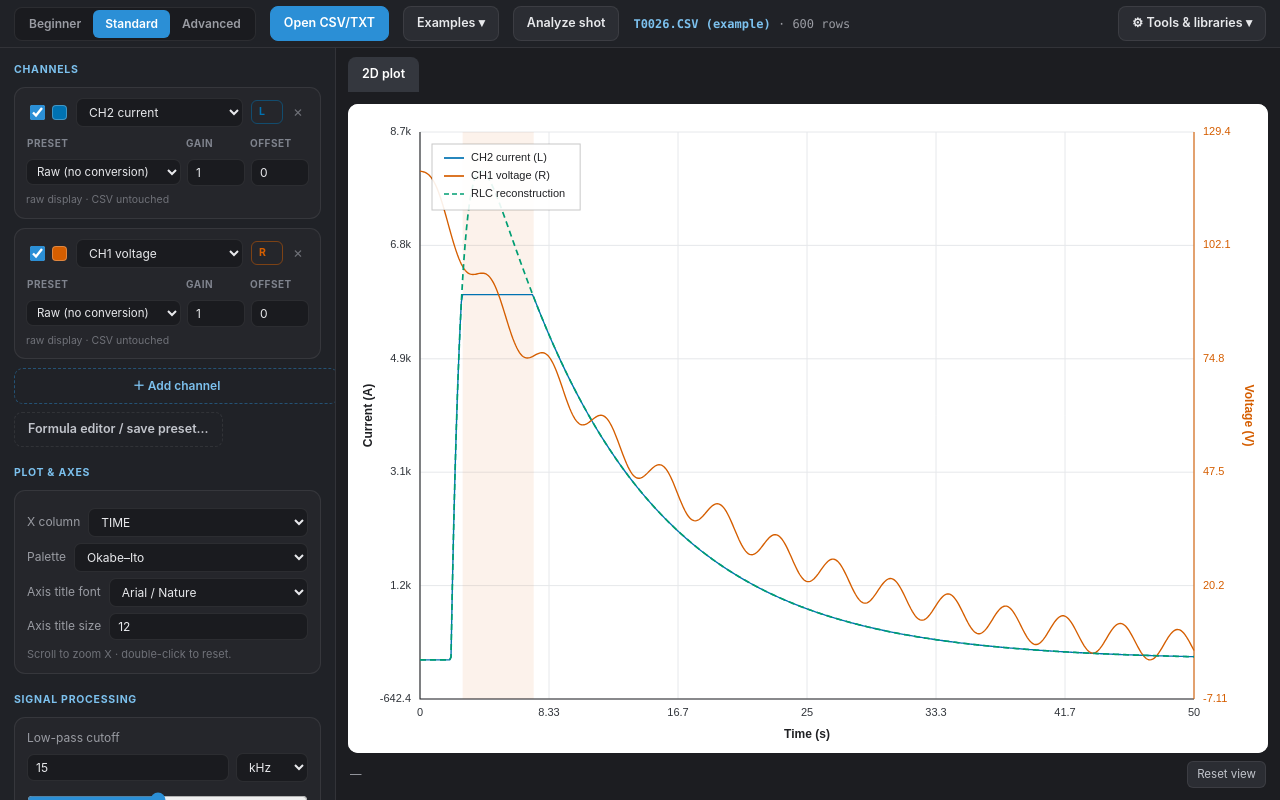
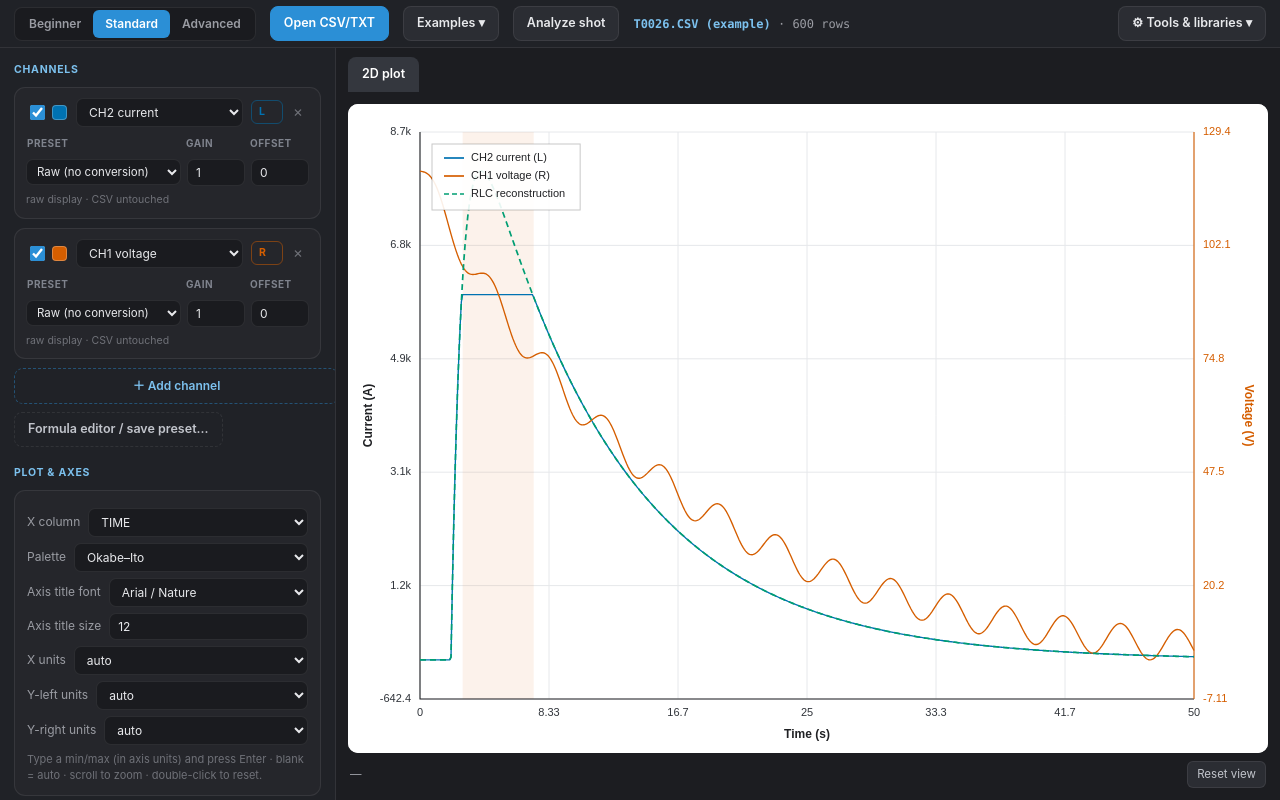
Before and after one commit to jeannelson247/Scope-Analyzer, a plain HTML site: page scope_web/index.html in a window 1280 px wide. Both pictures are taken after a click on the button "Reset view". Drawn offline with Linux system fonts and the light colour scheme.

Commit message:
fix(lite): presets dropdown refresh + working X/Y range inputs + unit-scale dropdowns (CS87)

```diff
--- a/scope_web/index.html
+++ b/scope_web/index.html
@@ -229,9 +229,16 @@
           <div class="row"><label>Palette</label><select id="palette" title="Publication-safe series colour palette"></select></div>
           <div class="row" data-min="standard"><label>Axis title font</label><select id="axisTitleFont" title="Font used for X/Y axis titles in the plot and SVG export"></select></div>
           <div class="row" data-min="standard"><label>Axis title size</label><input type="text" id="axisTitleSize" value="12" title="Axis title font size in pixels/points for canvas and SVG export"></div>
+          <div class="row"><label>X units</label><select id="xScale" title="Display scale for the time axis (s / ms / µs / ns)"></select></div>
           <div class="row" data-min="advanced"><label>X min</label><input type="text" id="xmin" placeholder="auto"></div>
           <div class="row" data-min="advanced"><label>X max</label><input type="text" id="xmax" placeholder="auto"></div>
-          <div class="hint">Scroll to zoom X · double-click to reset.</div>
+          <div class="row"><label>Y-left units</label><select id="yScaleL" title="Display scale for the left axis (e.g. A / kA / mA)"></select></div>
+          <div class="row" data-min="advanced"><label>Y-left min</label><input type="text" id="yminL" placeholder="auto"></div>
+          <div class="row" data-min="advanced"><label>Y-left max</label><input type="text" id="ymaxL" placeholder="auto"></div>
+          <div class="row"><label>Y-right units</label><select id="yScaleR" title="Display scale for the right axis (e.g. A / kA / mA)"></select></div>
+          <div class="row" data-min="advanced"><label>Y-right min</label><input type="text" id="yminR" placeholder="auto"></div>
+          <div class="row" data-min="advanced"><label>Y-right max</label><input type="text" id="ymaxR" placeholder="auto"></div>
+          <div class="hint">Type a min/max (in axis units) and press Enter · blank = auto · scroll to zoom · double-click to reset.</div>
         </div>
       </div>
       <div class="sec" data-min="standard">
@@ -358,7 +365,8 @@
     function close(){ pop.remove(); document.removeEventListener("mousedown",onout,true); }
     setTimeout(()=>document.addEventListener("mousedown",onout,true),0);
   }
-  const state = { loaded:null, channels:[], density:"standard", view:null, overlay:null, satOverlay:null, presets:[], exampleGuides:{} };
+  const state = { loaded:null, channels:[], density:"standard", view:null, overlay:null, satOverlay:null, presets:[], exampleGuides:{},
+                  xScale:"auto", yScale:{L:"auto",R:"auto"}, yOverride:{L:null,R:null} };
   const RAW_PRESET = "__raw__";
   const UNIT_FACTORS = {Hz:1, kHz:1e3, MHz:1e6, GHz:1e9};
   const MIN_CUTOFF_HZ = 1;
@@ -430,7 +438,11 @@
     return hz>0 ? "lowpass(("+base+"), t, "+hz.toPrecision(10)+")" : base;
   }
   function renderChannels(){
+    if(!state.presets.length && !state._presetsFetching && bridge() && bridge().list_presets){
+      state._presetsFetching=true; loadPresets().then(()=>{ state._presetsFetching=false; });
+    }
     const host=$("#channelList"); host.innerHTML="";
+    initAxisControls();          // refresh axis unit options for the loaded data
     const cols = state.loaded ? [state.loaded.x_col, ...state.loaded.y_cols] : [];
     state.channels.forEach(ch=>{
       const card=document.createElement("div"); card.className="card ch-card";
@@ -645,14 +657,14 @@
   function seriesFor(ch){ return ch.series || (state.loaded && state.loaded.series[ch.name]); }
   function labelFor(ch){ return ch.displayName || ch.name; }
   function visibleChannels(){ return state.channels.filter(c=>c.enabled&&seriesFor(c)); }
-  function xrange(){
-    if(state.view) return state.view;
+  function xrangeAuto(){
     let lo=Infinity,hi=-Infinity;
     visibleChannels().forEach(c=>{const s=seriesFor(c); if(!s||!s.x.length)return;
       lo=Math.min(lo,s.x[0]); hi=Math.max(hi,s.x[s.x.length-1]);});
     if(!isFinite(lo)){lo=0;hi=1;} if(lo===hi) hi=lo+1; return {x0:lo,x1:hi};
   }
-  function yrange(side){
+  function xrange(){ return state.view || xrangeAuto(); }
+  function yrangeAuto(side){
     let lo=Infinity,hi=-Infinity; const {x0,x1}=xrange();
     visibleChannels().filter(c=>c.axis===side).forEach(c=>{const s=seriesFor(c); if(!s)return;
       for(let i=0;i<s.x.length;i++){ if(s.x[i]<x0||s.x[i]>x1)continue; const v=s.y[i];
@@ -661,6 +673,53 @@
       if(xx<x0||xx>x1)continue; const v=state.overlay.y[i]; if(v<lo)lo=v; if(v>hi)hi=v;} }
     if(!isFinite(lo)){lo=0;hi=1;} if(lo===hi){hi=lo+1;}
     const pad=(hi-lo)*0.08; return {y0:lo-pad,y1:hi+pad};
+  }
+  function yrange(side){ const ov=state.yOverride&&state.yOverride[side];
+    if(ov && isFinite(ov.lo) && isFinite(ov.hi)) return {y0:ov.lo,y1:ov.hi}; return yrangeAuto(side); }
+
+  // ---- axis unit scaling (display only; geometry stays in data units) ----
+  const TIME_SCALES={auto:{f:1,u:"s"},s:{f:1,u:"s"},ms:{f:1e3,u:"ms"},"µs":{f:1e6,u:"µs"},ns:{f:1e9,u:"ns"}};
+  const UNIT_SCALES={A:{A:{f:1,u:"A"},kA:{f:1e-3,u:"kA"},mA:{f:1e3,u:"mA"}},
+                     V:{V:{f:1,u:"V"},kV:{f:1e-3,u:"kV"},mV:{f:1e3,u:"mV"}}};
+  function baseUnitFor(side){
+    if(!state.loaded) return "";
+    const us=[...new Set(visibleChannels().filter(c=>c.axis===side)
+      .map(c=>c.unit||(state.loaded.units&&state.loaded.units[c.name])||"").filter(Boolean))];
+    return us.length===1?us[0]:"";
+  }
+  function xFactor(){ const c=(state.loaded&&state.loaded.x_col)||"";
+    if(!/time/i.test(c)) return {f:1,u:c||"x"}; return TIME_SCALES[state.xScale]||TIME_SCALES.s; }
+  function yFactor(side){ const base=baseUnitFor(side); const sel=(state.yScale&&state.yScale[side])||"auto";
+    if(sel!=="auto" && UNIT_SCALES[base] && UNIT_SCALES[base][sel]) return UNIT_SCALES[base][sel];
+    return {f:1,u:base||""}; }
+  function _rangeNum(id){ const el=$("#"+id); if(!el) return null; const v=(el.value||"").trim();
+    if(v==="") return null; const n=Number(v); return Number.isFinite(n)?n:null; }
+  function applyRanges(){
+    const x0=_rangeNum("xmin"), x1=_rangeNum("xmax");
+    if(x0!==null||x1!==null){ const a=xrangeAuto(); state.view={x0:(x0!==null?x0:a.x0),x1:(x1!==null?x1:a.x1)}; }
+    else state.view=null;
+    ["L","R"].forEach(side=>{ const lo=_rangeNum("ymin"+side), hi=_rangeNum("ymax"+side);
+      if(lo!==null||hi!==null){ const a=yrangeAuto(side); state.yOverride[side]={lo:(lo!==null?lo:a.y0),hi:(hi!==null?hi:a.y1)}; }
+      else state.yOverride[side]=null; });
+    draw();
+  }
+  function _fillScale(sel,opts,cur){ if(!sel)return; sel.innerHTML=opts.map(o=>"<option>"+o+"</option>").join("");
+    sel.value=opts.includes(cur)?cur:opts[0]; }
+  function initAxisControls(){
+    _fillScale($("#xScale"),["auto","s","ms","µs","ns"],state.xScale);
+    ["L","R"].forEach(side=>{ const base=baseUnitFor(side);
+      const opts = base==="A" ? ["auto","A","kA","mA"] : base==="V" ? ["auto","V","mV","kV"] : ["auto"];
+      if(!opts.includes(state.yScale[side])) state.yScale[side]="auto";
+      _fillScale($("#yScale"+side),opts,state.yScale[side]); });
+  }
+  let _axisWired=false;
+  function wireAxisControls(){
+    if(_axisWired) return; _axisWired=true;
+    ["xmin","xmax","yminL","ymaxL","yminR","ymaxR"].forEach(id=>{ const el=$("#"+id); if(!el)return;
+      el.addEventListener("change",applyRanges);
+      el.addEventListener("keydown",e=>{ if(e.key==="Enter") applyRanges(); }); });
+    const xs=$("#xScale"); if(xs) xs.onchange=()=>{ state.xScale=xs.value; draw(); };
+    ["L","R"].forEach(side=>{ const el=$("#yScale"+side); if(el) el.onchange=()=>{ state.yScale[side]=el.value; draw(); }; });
   }
   function plotSnapshot(W,H){
     const chans=visibleChannels();
@@ -678,16 +737,14 @@
   function tickValues(lo,hi,n){ const out=[]; for(let i=0;i<=n;i++) out.push(lo+(hi-lo)*i/n); return out; }
   function xAxisTitle(){
     const c=(state.loaded&&state.loaded.x_col)||"x";
-    return /time/i.test(c) ? "Time (s)" : c;
+    return /time/i.test(c) ? "Time ("+xFactor().u+")" : c;
   }
   function axisTitle(side){
-    const units=[...new Set(visibleChannels().filter(c=>c.axis===side).map(c=>c.unit||(state.loaded.units&&state.loaded.units[c.name])||"").filter(Boolean))];
-    if(units.length===1){
-      if(units[0]==="A") return "Current (A)";
-      if(units[0]==="V") return "Voltage (V)";
-      if(units[0]==="A/s") return "dI/dt (A/s)";
-      return "Signal ("+units[0]+")";
-    }
+    const base=baseUnitFor(side); const u=yFactor(side).u||base;
+    if(base==="A") return "Current ("+u+")";
+    if(base==="V") return "Voltage ("+u+")";
+    if(base==="A/s") return "dI/dt ("+(u||"A/s")+")";
+    if(base) return "Signal ("+u+")";
     return side==="L" ? "Left axis" : "Right axis";
   }
   function draw(){
@@ -715,12 +772,13 @@
     ctx.strokeStyle=PLOT_STYLE.axis; ctx.lineWidth=1.1;
     ctx.beginPath(); ctx.moveTo(m.l,m.t); ctx.lineTo(m.l,H-m.b); ctx.lineTo(W-m.r,H-m.b); ctx.stroke();
     if(g.hasR){ ctx.strokeStyle=PLOT_STYLE.rightAxis; ctx.beginPath(); ctx.moveTo(W-m.r,m.t); ctx.lineTo(W-m.r,H-m.b); ctx.stroke(); }
+    const xf=xFactor().f, lf=yFactor("L").f, rf=yFactor("R").f;
     ctx.fillStyle=PLOT_STYLE.tick; ctx.textAlign="center"; ctx.textBaseline="top";
-    tickValues(g.X.x0,g.X.x1,6).forEach(x=>ctx.fillText(fmt(x),g.PX(x),H-m.b+8));
+    tickValues(g.X.x0,g.X.x1,6).forEach(x=>ctx.fillText(fmt(x*xf),g.PX(x),H-m.b+8));
     if(g.hasL){ ctx.textAlign="right"; ctx.textBaseline="middle"; ctx.fillStyle=PLOT_STYLE.tick;
-      tickValues(g.L.y0,g.L.y1,5).forEach(y=>ctx.fillText(fmt(y),m.l-9,g.PYL(y))); }
+      tickValues(g.L.y0,g.L.y1,5).forEach(y=>ctx.fillText(fmt(y*lf),m.l-9,g.PYL(y))); }
     if(g.hasR){ ctx.textAlign="left"; ctx.textBaseline="middle"; ctx.fillStyle=PLOT_STYLE.rightAxis;
-      tickValues(g.R.y0,g.R.y1,5).forEach(y=>ctx.fillText(fmt(y),W-m.r+9,g.PYR(y))); }
+      tickValues(g.R.y0,g.R.y1,5).forEach(y=>ctx.fillText(fmt(y*rf),W-m.r+9,g.PYR(y))); }
     ctx.font="bold "+axisTitleSize()+"px "+PLOT_STYLE.axisTitleFont; ctx.fillStyle=PLOT_STYLE.axis; ctx.textAlign="center"; ctx.textBaseline="middle";
     ctx.fillText(xAxisTitle(),m.l+(W-m.l-m.r)/2,H-18);
     if(g.hasL){ ctx.save(); ctx.translate(21,m.t+(H-m.t-m.b)/2); ctx.rotate(-Math.PI/2); ctx.fillText(axisTitle("L"),0,0); ctx.restore(); }
@@ -832,8 +890,10 @@
     const r=cv.getBoundingClientRect(); const {x0,x1}=xrange();
     const xv=x0+(x1-x0)*((e.clientX-r.left)/r.width);
     $("#cursor").textContent="t = "+xv.toFixed(2); });
-  cv.addEventListener("dblclick",()=>{state.view=null;draw();});
-  $("#resetView").onclick=()=>{state.view=null;draw();};
+  function resetRanges(){ state.view=null; state.yOverride={L:null,R:null};
+    ["xmin","xmax","yminL","ymaxL","yminR","ymaxR"].forEach(id=>{const el=$("#"+id); if(el) el.value="";}); draw(); }
+  cv.addEventListener("dblclick",resetRanges);
+  $("#resetView").onclick=resetRanges;
   window.addEventListener("resize",draw);
   const plotMenu=$("#plotMenu");
   function hidePlotMenu(){ if(plotMenu) plotMenu.classList.remove("open"); }
@@ -1359,11 +1419,14 @@
     if(hint) hint.textContent = state.presets.length
       ? "Presets loaded: "+state.presets.length+" · choose one before fitting source → reference."
       : "No presets loaded yet · run packaged app or check presets.json.";
+    if(state.loaded && state.presets.length) renderChannels();   // refill dropdowns if a file is already loaded
   }
   async function boot(){
     applyDensity();
     initPaletteSelect();
     initPlotTypographyControls();
+    wireAxisControls();
+    initAxisControls();
     const api=bridge();
     await loadPresets();
     await loadExamplesMenu();
```
Also changed, not shown: DEVELOPMENT_LOG_SCOPE_STUDIO.txt.
